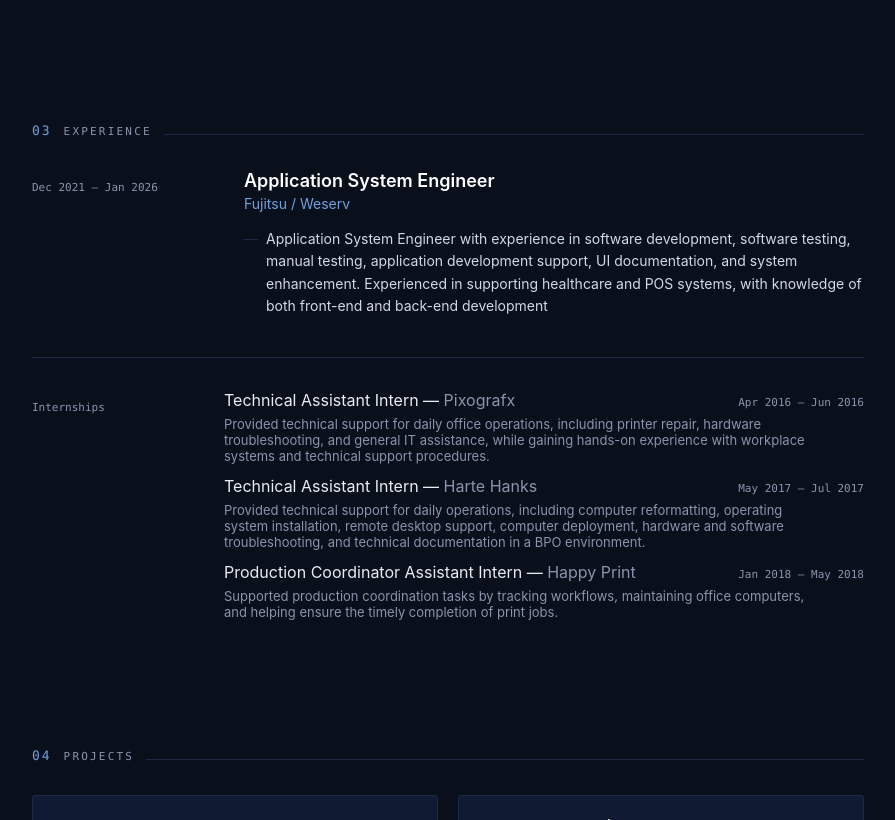
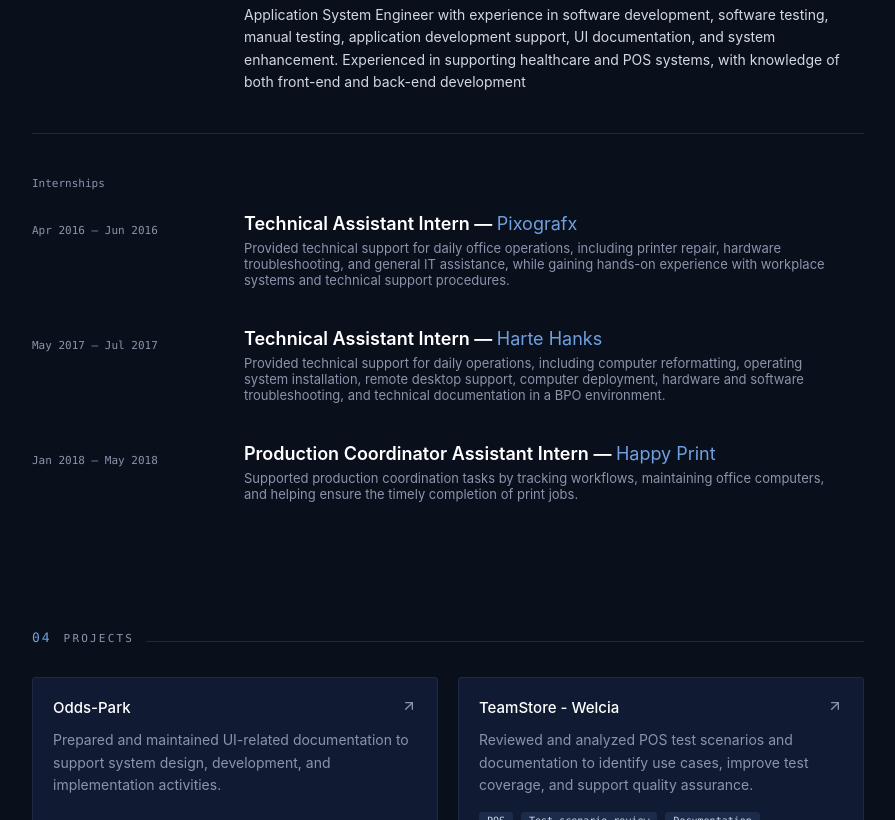
Before and after one commit to OmarJomar/portfolio_project, a React (Vite) app: page / in a window 1280 px wide. Shown: the part 2500-3320 px from the top of the page, without its empty margins (192-1087 px from the left). Built offline with nearby package versions, Linux system fonts and the light colour scheme.

Commit message:
New Update

```diff
--- a/src/components/Sections.jsx
+++ b/src/components/Sections.jsx
@@ -60,7 +60,6 @@
               <ul className="exp-points">
                 {e.points.map((p, i) => (
                   <li key={i} className="exp-point">
-                    <span className="exp-dash">—</span>
                     <span>{p}</span>
                   </li>
                 ))}
@@ -73,14 +72,14 @@
           <p className="mono muted small">Internships</p>
           <div className="intern-list">
             {internships.map((it) => (
-              <div key={it.org} className="intern-row">
-                <div className="intern-row-header">
-                  <span>
-                    {it.role} — <span className="muted">{it.org}</span>
-                  </span>
-                  <span className="mono muted small">{it.time}</span>
+              <div key={it.org} className="exp-row">
+                <p className="mono muted small">{it.time}</p>
+                <div>
+                  <h3 className="exp-role">
+                    {it.role} — <span className="exp-org-inline">{it.org}</span>
+                  </h3>
+                  <p className="intern-description">{it.description}</p>
                 </div>
-                <p className="intern-description">{it.description}</p>
               </div>
             ))}
           </div>
--- a/src/index.css
+++ b/src/index.css
@@ -438,7 +438,7 @@
 .exp-row {
   display: grid;
   grid-template-columns: 1fr;
-  gap: 12px;
+  gap: 5px;
 }
 
 .exp-role {
@@ -485,13 +485,7 @@
 .intern-list {
   display: flex;
   flex-direction: column;
-  gap: 12px;
-}
-
-.intern-row-header {
-  display: flex;
-  justify-content: space-between;
-  align-items: baseline;
+  gap: 40px;
 }
 
 .intern-description {
@@ -501,13 +495,16 @@
   max-width: 600px;
 }
 
+.exp-org-inline {
+  color: var(--accent);
+  font-weight: 400;
+}
+
+
 @media (min-width: 768px) {
   .exp-row {
     grid-template-columns: 180px 1fr;
     gap: 32px;
-  }
-  .intern-block {
-    grid-template-columns: 180px 1fr;
   }
 }
 
```
Also changed, not shown: src/data.js (+2 -2 lines), 1 other file (tests, documents, lock files or other folders).
